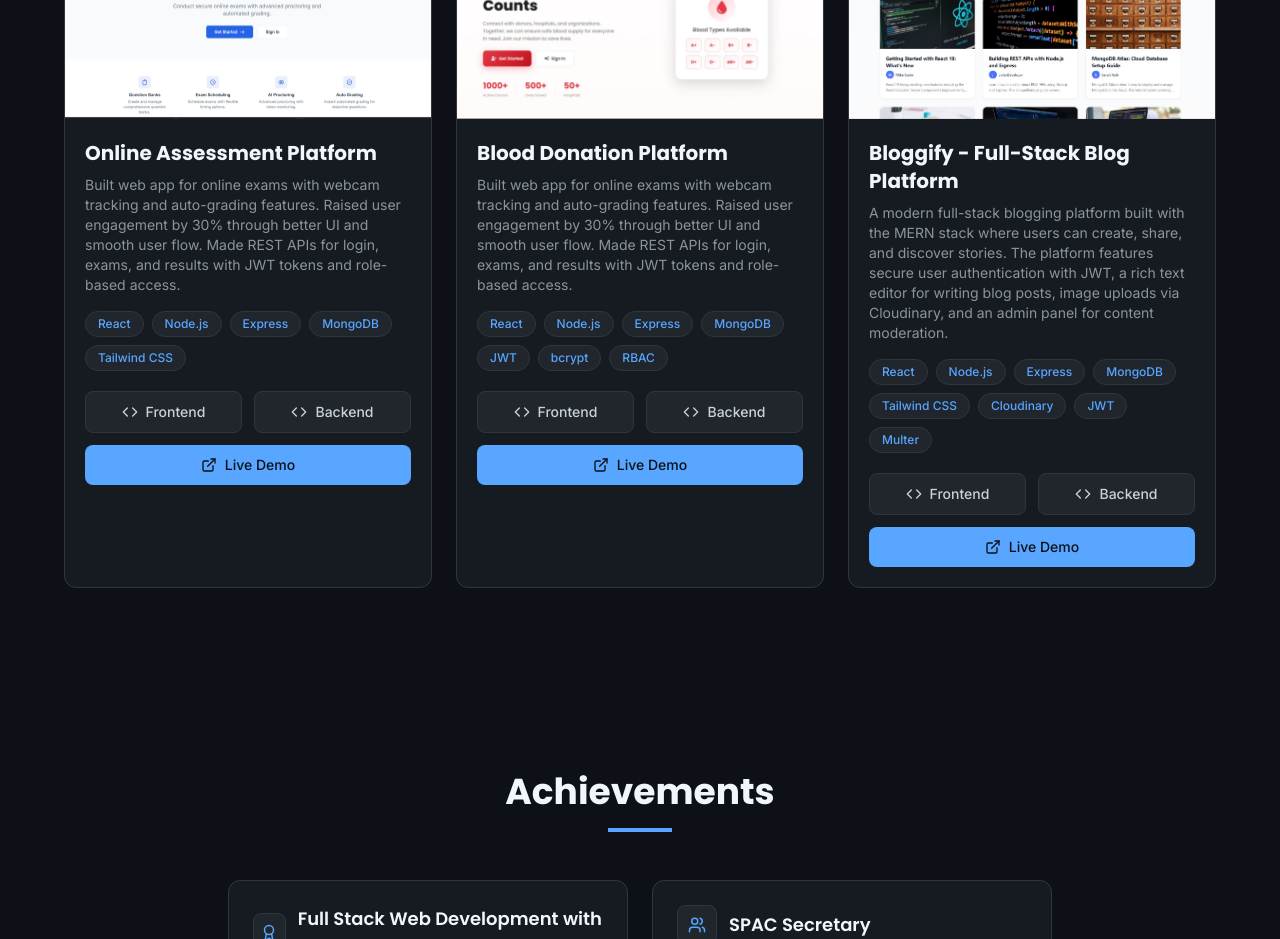
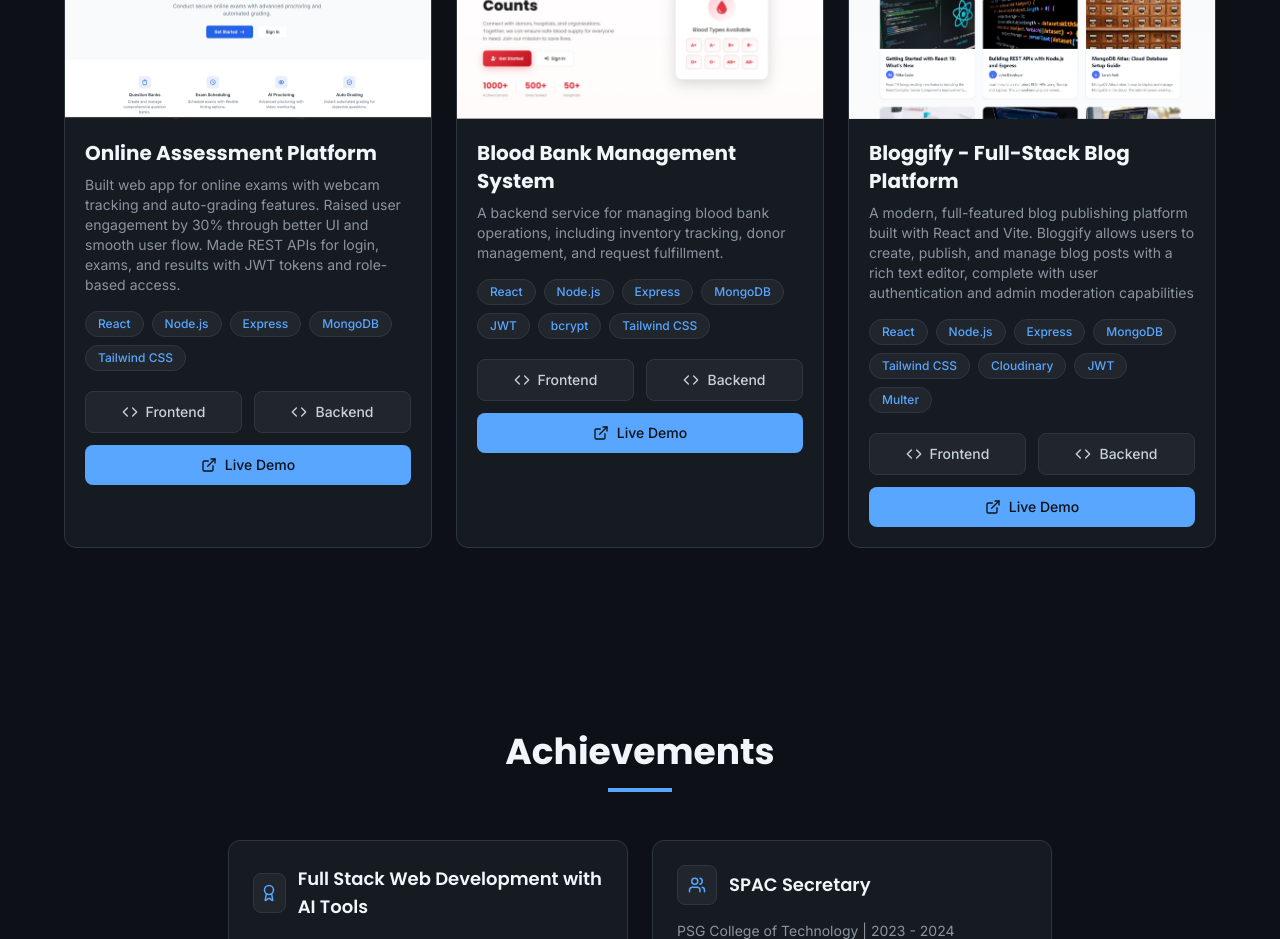
Before and after one commit to Gouthambalaji03/Goutham-Balaji-P-S-Portfolio, a React (Vite) app: page / in a window 1280 px wide. Shown: the part 2360-3299 px from the top of the page. Built offline with nearby package versions, Linux system fonts and the light colour scheme.

Commit message:
Update project descriptions and technologies in Projects component

```diff
--- a/src/components/Projects.jsx
+++ b/src/components/Projects.jsx
@@ -22,10 +22,10 @@
       category: 'fsd'
     },
      {
-      title: 'Blood Donation Platform',
-      description: 'Built web app for online exams with webcam tracking and auto-grading features. Raised user engagement by 30% through better UI and smooth user flow. Made REST APIs for login, exams, and results with JWT tokens and role-based access.',
+      title: 'Blood Bank Management System',
+      description: 'A backend service for managing blood bank operations, including inventory tracking, donor management, and request fulfillment.',
       image: bloodDonationImg,
-      tech: ['React', 'Node.js', 'Express', 'MongoDB', 'JWT', 'bcrypt', 'RBAC'],
+      tech: ['React', 'Node.js', 'Express', 'MongoDB', 'JWT', 'bcrypt', 'Tailwind CSS'],
       githubFrontend: 'https://github.com/Gouthambalaji03/Blood-Bank-Frontend',
       githubBackend: 'https://github.com/Gouthambalaji03/Blood-Bank-Backend',
       demo: 'https://blood-bank-frontend-nu-lac.vercel.app/',
@@ -33,7 +33,7 @@
     },
     {
       title: 'Bloggify - Full-Stack Blog Platform',
-      description: 'A modern full-stack blogging platform built with the MERN stack where users can create, share, and discover stories. The platform features secure user authentication with JWT, a rich text editor for writing blog posts, image uploads via Cloudinary, and an admin panel for content moderation.',
+      description: 'A modern, full-featured blog publishing platform built with React and Vite. Bloggify allows users to create, publish, and manage blog posts with a rich text editor, complete with user authentication and admin moderation capabilities',
       image: bloggifyImg,
       tech: ['React', 'Node.js', 'Express', 'MongoDB', 'Tailwind CSS', 'Cloudinary', 'JWT', 'Multer'],
       githubFrontend: ' https://github.com/Gouthambalaji03/bloggify-frontend',
```
